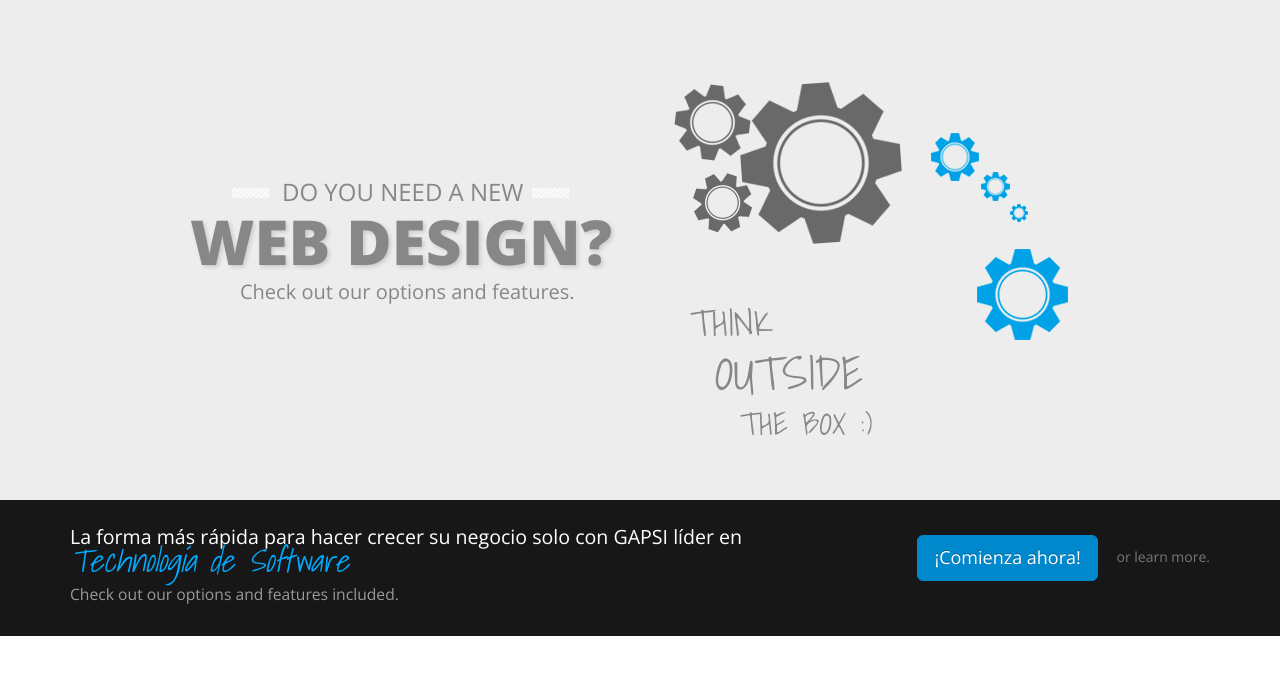
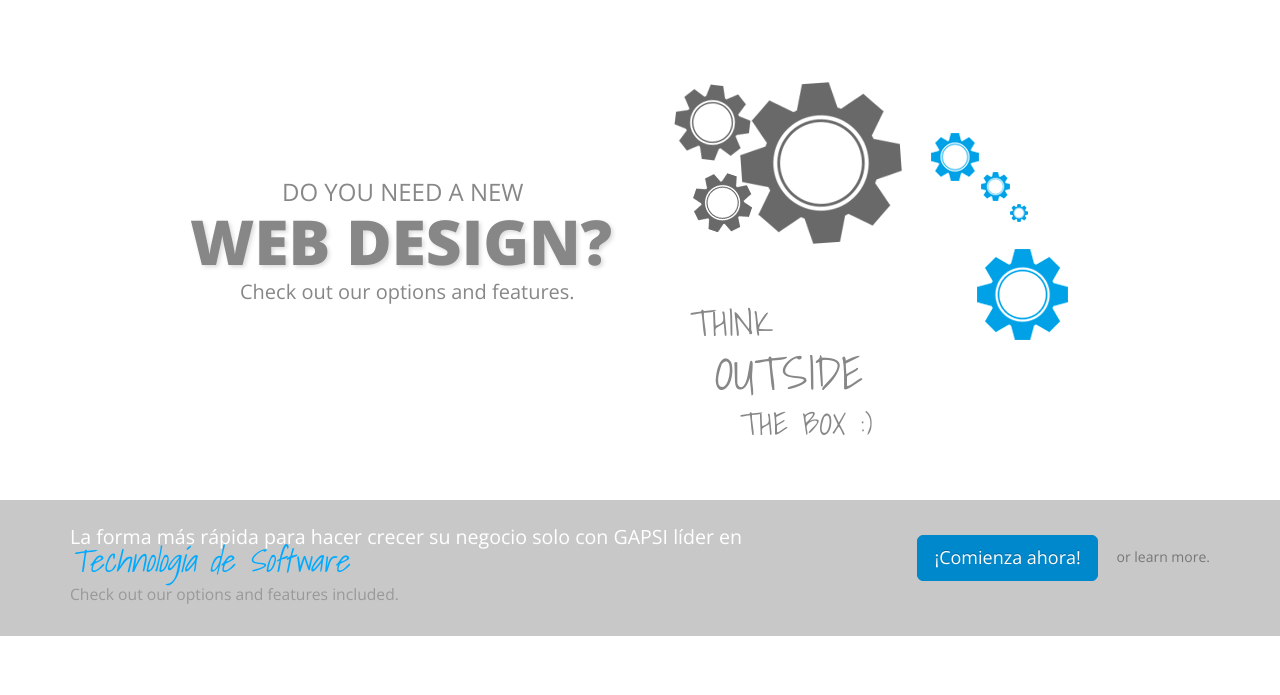
Before and after one commit to allan2sk/pypweb-modernizacion-pagina-web, a PHP site: page / in a window 1280 px wide. Shown: the part 127-822 px from the top of the page. Run offline with PHP 8.4, Linux system fonts and the light colour scheme.

Commit message:
Cambios en el Home
Cambios en todo el home, siguiendo la estructura propuesta por camilo

```diff
--- a/css/theme.css
+++ b/css/theme.css
@@ -1830,7 +1830,7 @@ aside ul.nav-list > li > a {
 
 /* Home Intro */
 .home-intro {
-	background-color: #171717;
+	background-color: #C8C8C8;
 	margin-bottom: 60px;
 	overflow: hidden;
 	padding: 20px 0 10px 0;
--- a/index.html
+++ b/index.html
@@ -312,11 +312,8 @@
 				<div class="slider-container">
 					<div class="slider" id="revolutionSlider" data-plugin-revolution-slider data-plugin-options='{"startheight": 500}'>
 						<ul>
-							<li data-transition="fade" data-slotamount="13" data-masterspeed="300" >
-
-								<img src="img/slides/slide-bg.jpg" class="slider" data-bgfit="cover" data-bgposition="left top" data-bgrepeat="no-repeat">
-
-								<div class="tp-caption sft stb visible-lg"
+							<li data-transition="fade" data-slotamount="13" data-masterspeed="300" ><img src="img/slides/slide-bg.jpg" class="slider" data-bgfit="cover" data-bgposition="left top" data-bgrepeat="no-repeat">
+							  <div class="tp-caption sft stb visible-lg"
 									 data-x="177"
 									 data-y="180"
 									 data-speed="300"
@@ -423,7 +420,7 @@
 										 data-y="180"
 										 data-speed="900"
 										 data-start="1000"
-										 data-easing="easeOutExpo" style="font-size: 30px;">En GAPsI estamos</div>
+										 data-easing="easeOutExpo" style="font-size: 44px;">En GAPsI estamos</div>
 
 									<div class="tp-caption blackboard-text sft stb"
 										 data-x="285"
```
Also changed, not shown: img/slides/slide-bg.jpg.
